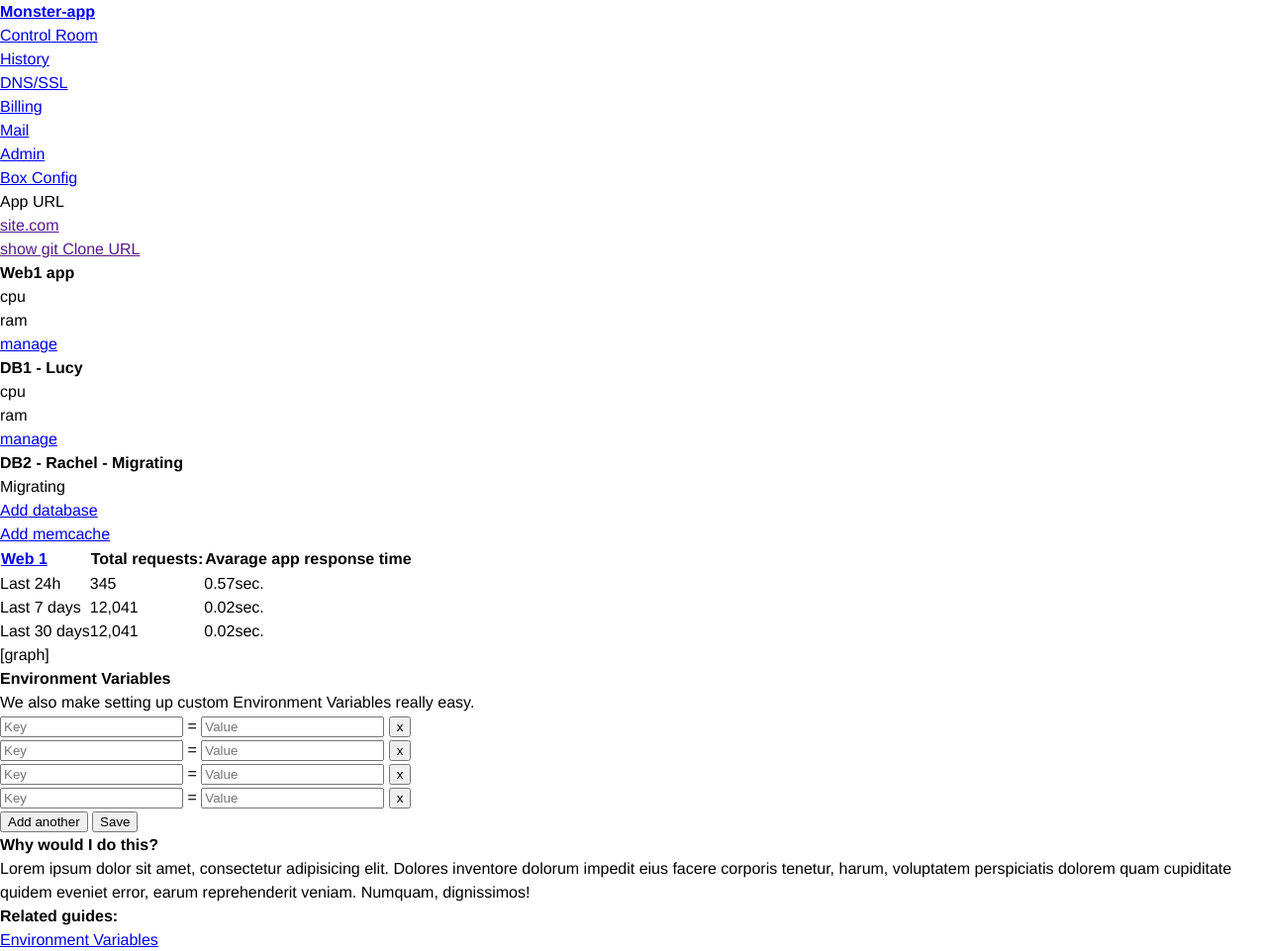
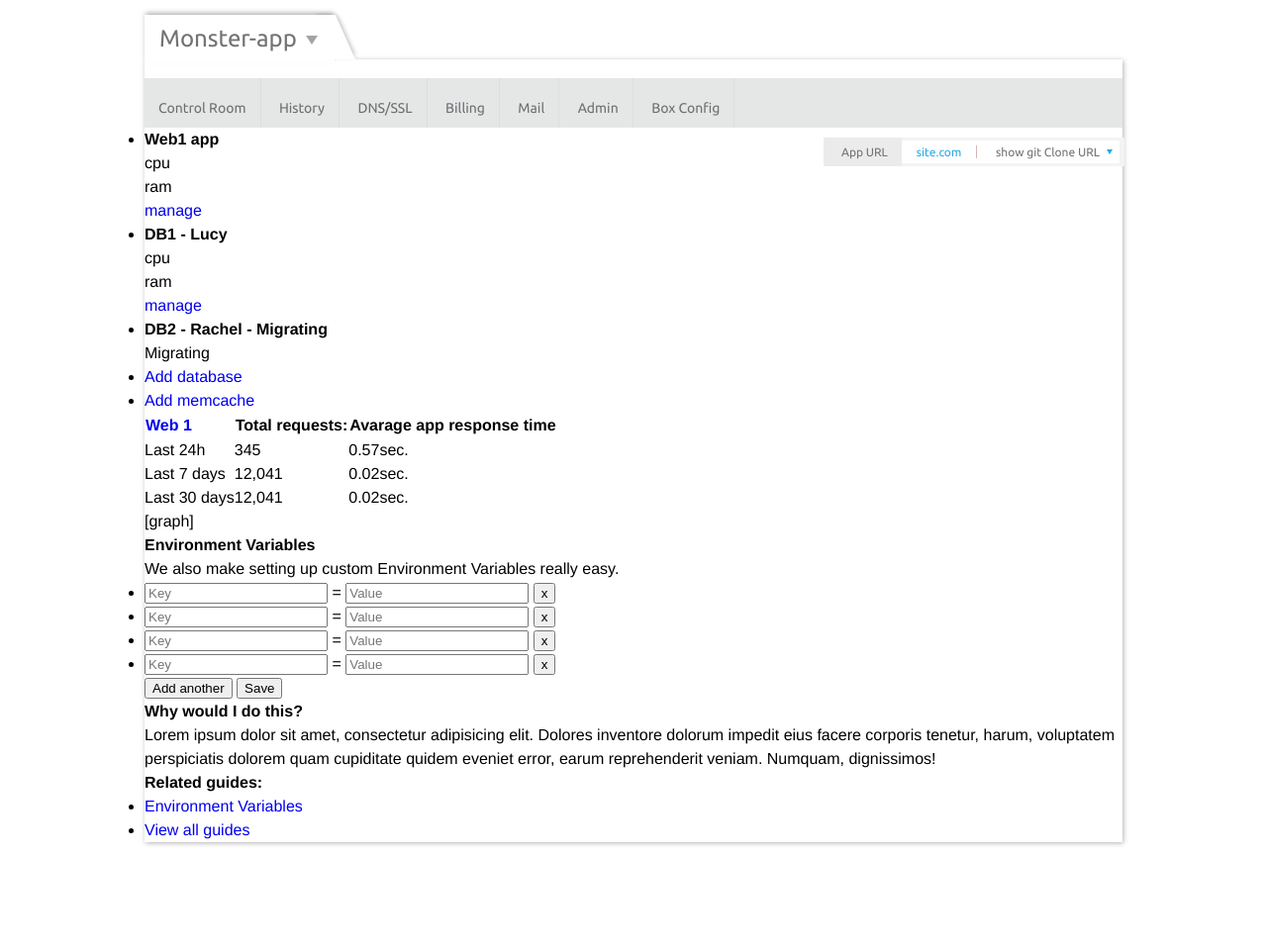
Before and after one commit to mapreuss/tstMeritt, a plain HTML site: page dist/index.html in a window 1280 px wide. Shown: the top 961 px of the page at 99% size. After the commit the page ends 871 px from the top, so only its background shows below. Drawn offline with Linux system fonts and the light colour scheme.

Commit message:
Header
Header and main style.

```diff
--- a/dev/css/style.less
+++ b/dev/css/style.less
@@ -54,3 +54,125 @@ a img {
 	@ Marta Preuss
 	marta.preuss@gmail.com
 */
+
+/* Variables */
+@fontfamily:'Ubuntu', sans-serif;
+@colorbase:#737373;
+
+/* Helpers */
+.fl{float: left;}
+.fr{float: right;}
+a{text-decoration: none;}
+/* Main and header */
+.main{
+	max-width: 988px;
+	margin: 60px auto 20px;
+	box-shadow: 1px 1px 5px rgba(0,0,0,0.3);
+}
+
+h1{
+	display: inline-block;
+	background: #fff;
+	top: -45px;
+	padding:10px 38px 10px 15px;
+	position: relative;
+	box-shadow: 0px -3px 5px -1px rgba(0,0,0,0.3);
+	&:after{
+		content:"";
+		display: block;
+		position: absolute;
+		top: 0;
+		right: -11px;
+		background: #FFF;
+		height: 45px;
+		width: 25px;
+		transform:skewX(24deg);
+		box-shadow: 3px -1px 5px -2px rgba(0,0,0,0.3);
+	}
+	a{
+		color:@colorbase;
+		font:24px @fontfamily;
+		position: relative;
+		&:after{
+			content:"";
+			display: block;
+			width: 0;
+			height: 0;
+			border-style: solid;
+			border-width: 9px 6px 0 6px;
+			border-color: #a4a4a4 transparent transparent transparent;
+			position: absolute;
+			top: 40%;
+			right: -21px;
+		}
+	}
+
+}
+
+.navmain {
+	background: #e5e7e7;
+	margin: -30px 0 0 0;
+	li{
+		list-style: none;
+		display: inline-block;
+		font:14px @fontfamily;
+		a{
+			color:#6d6f71;
+			border-right: 1px solid #dddedf;
+			display: inline-block;
+			padding: 22px 14px 12px;
+			&:hover, &.active{
+				background:#8f9297;
+				color:#FFF;
+			}
+		}
+	}
+}
+
+.subnav{
+	color: @colorbase;
+	font:12px @fontfamily;
+	margin: 10px 0;
+	li{
+		display: inline-block;
+		list-style: none;
+		background: #FFF;
+		border: 3px solid #f3f3f3;
+		border-right: none;
+		border-left: none;
+		padding: 5px 15px;
+		margin:0 -2px;
+		&:first-child{
+			border-color:#ebebeb;
+			background-color: #ebebeb;
+			border-left: 3px solid #ebebeb;
+		}
+		&:nth-child(2) a{
+			color:#26a9e7;
+			border-right: 1px solid #d5b5b6;
+			padding-right: 15px;
+			margin-right: 0;
+		}
+		&:last-child{
+			border-right: 5px solid #f3f3f3;
+			padding-left: 5px;
+			padding-right: 20px;
+			a:after{
+				content:"";
+				display: block;
+				width: 0;
+				height: 0;
+				border-style: solid;
+				border-width: 5px 3px 0 3px;
+				border-color: #26a9e7 transparent transparent transparent;
+				position: absolute;
+				top: 32%;
+				right: -13px;
+			}
+		}
+		a{
+			color: inherit;
+			position: relative;
+		}
+	}
+}
--- a/dist/index.html
+++ b/dist/index.html
@@ -3,6 +3,7 @@
 <head>
 	<meta charset="UTF-8">
 	<title>Monster app</title>
+	<link href='http://fonts.googleapis.com/css?family=Ubuntu' rel='stylesheet' type='text/css'>
 	<link rel="stylesheet" href="css/style.css">
 </head>
 <body>
@@ -10,7 +11,7 @@
 		<!-- Header and navegation -->
 		<header>
 			<h1><a href="#">Monster-app</a></h1>
-			<nav><ul>
+			<nav class="navmain"><ul>
 				<li><a href="#">Control Room</a></li>
 				<li><a href="#">History</a></li>
 				<li><a href="#">DNS/SSL</a></li>
@@ -19,9 +20,9 @@
 				<li><a href="#">Admin</a></li>
 				<li><a href="#">Box Config</a></li>
 			</ul></nav>
-			<nav class="fr">
+			<nav class="subnav fr">
 				<ul>
-					<li>App URL</li>
+					<li><span>App URL</span></li>
 					<li><a href="">site.com</a></li>
 					<li><a href="">show git Clone URL</a></li>
 				</ul>
```
Also changed, not shown: dist/css/style.css.
